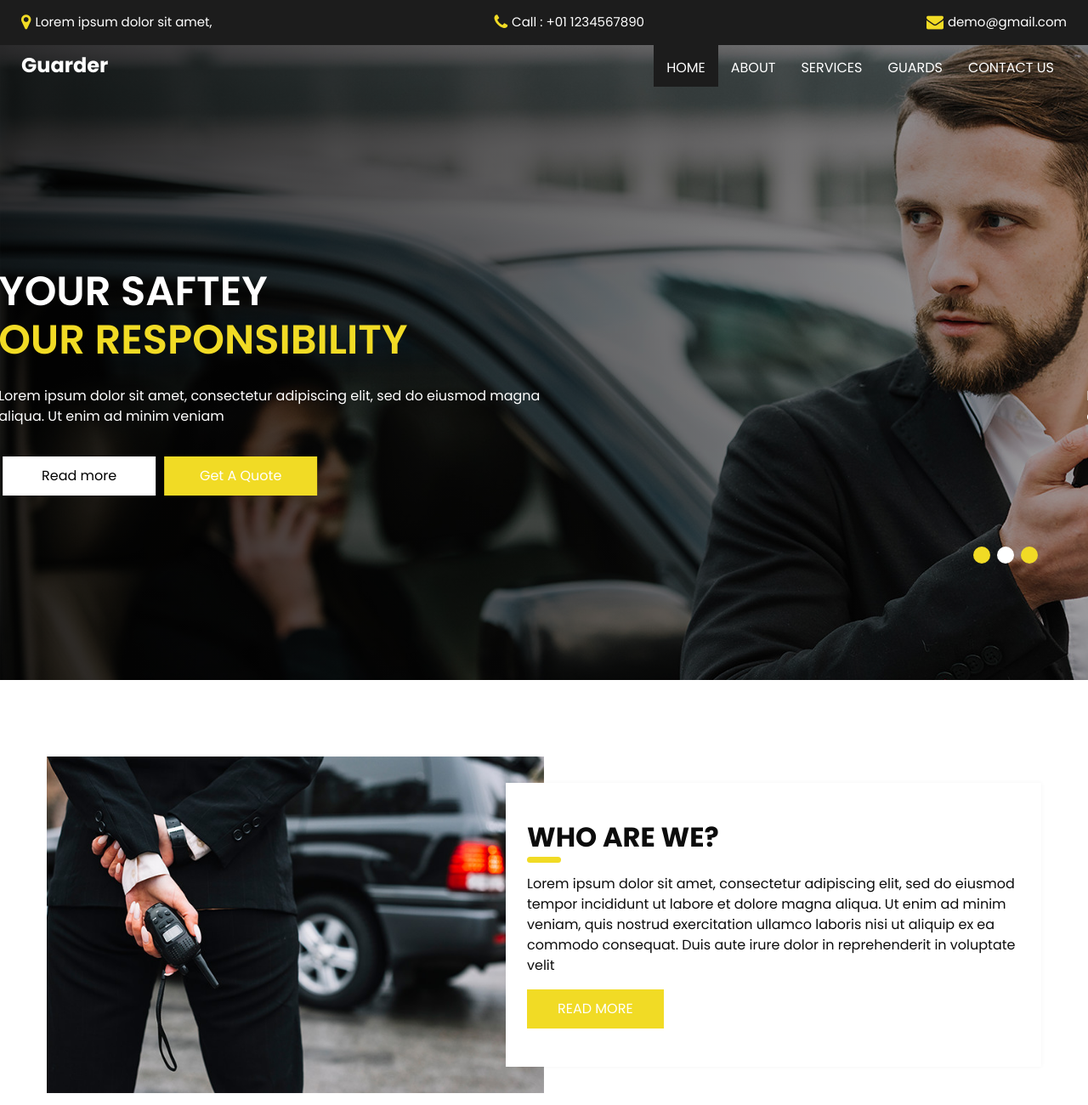
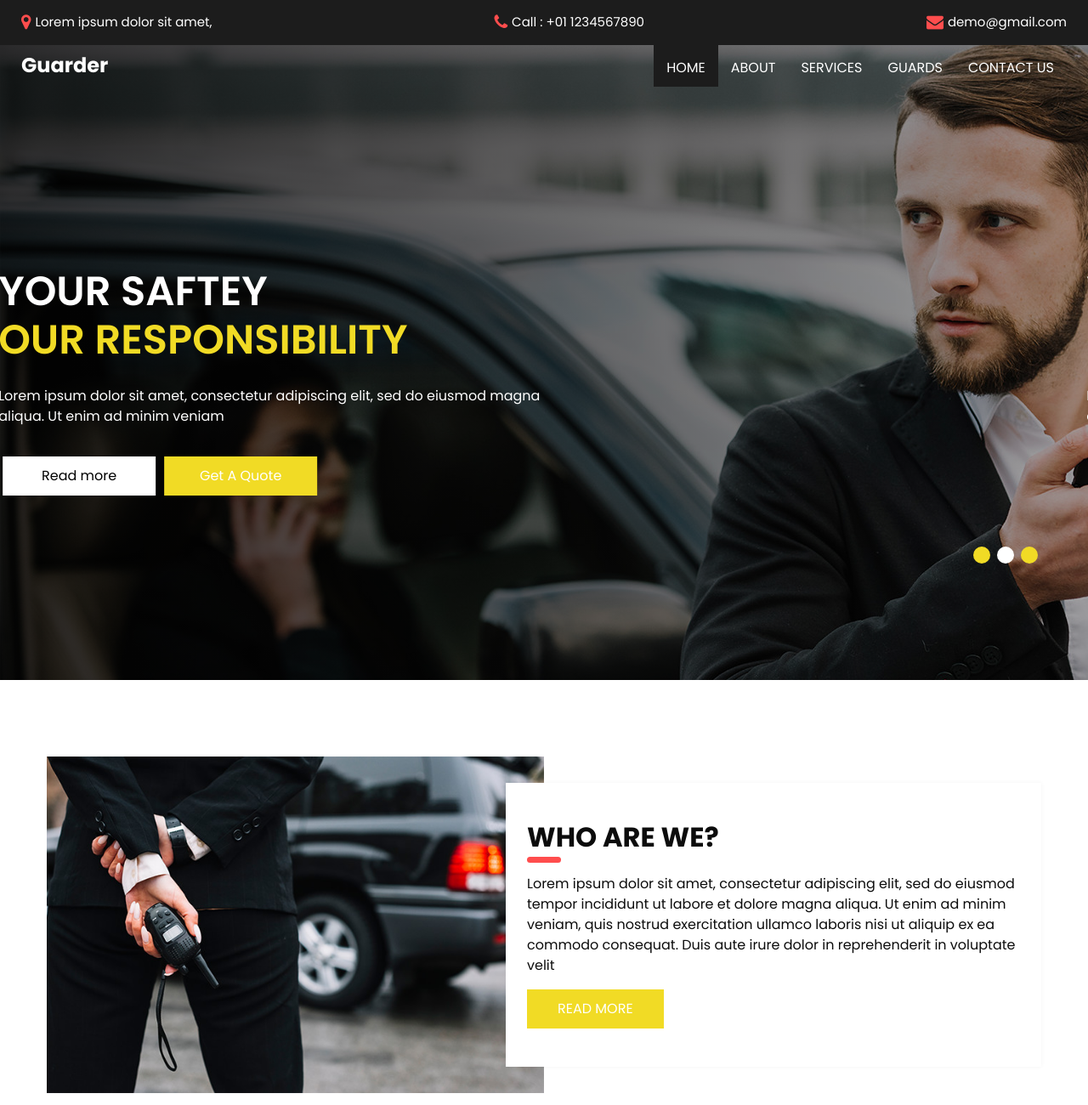
Before and after one commit to 3xachatryan/GitGuarder, a plain HTML site: page index.html in a window 1280 px wide. Shown: the top 1300 px of the page at 85% size. Drawn offline with Linux system fonts and the light colour scheme; a script that the page names is missing.

Commit message:
Header icons from yellow to red

```diff
--- a/css/style.css
+++ b/css/style.css
@@ -52,7 +52,7 @@ body {
   content: "";
   width: 40px;
   height: 7px;
-  background-color: #f1db25;
+  background-color: #ff4d4d;
   border-radius: 10px;
   position: absolute;
   bottom: 0;
@@ -173,7 +173,7 @@ body {
 
 .header_top .contact_link-container a i {
   font-size: 20px;
-  color: #f1db25;
+  color: #ff4d4d;
   margin-right: 5px;
 }
 
```
